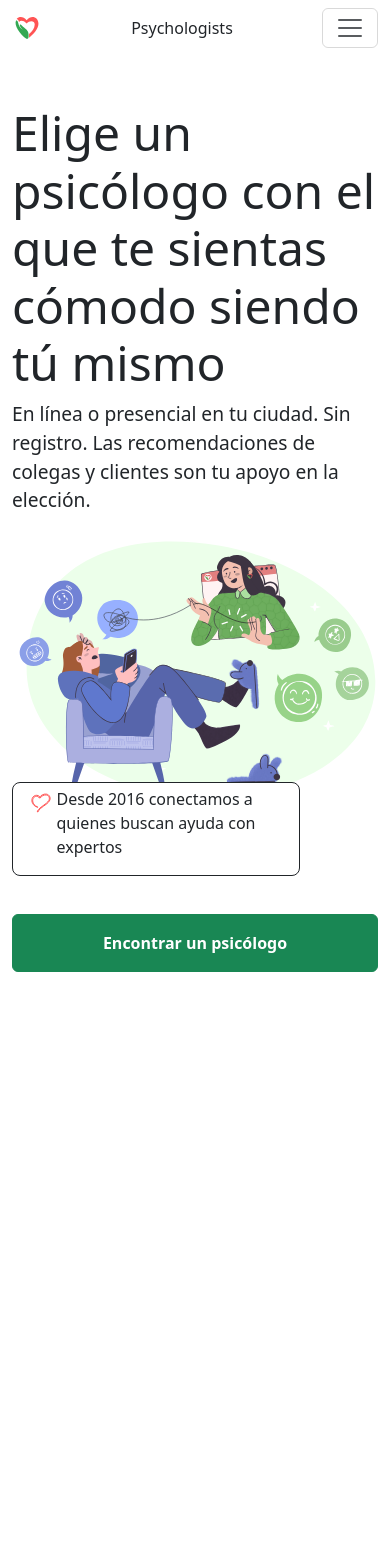
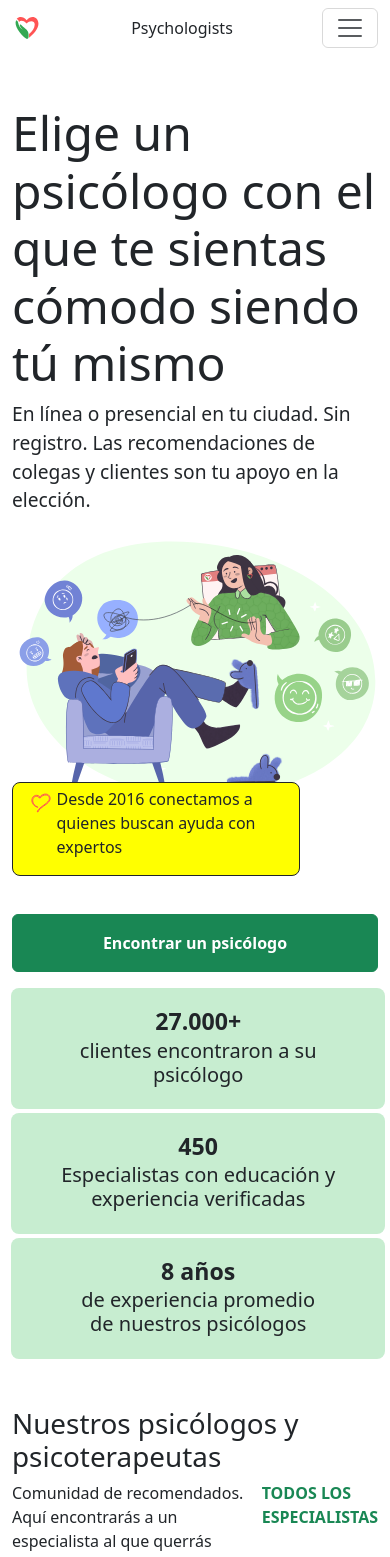
Before and after one commit to Benit0Trdlla/Psychologists, a Next.js app in the folder my-app/: page / in a window 390 px wide. Shown: the top 1557 px of the page. Before the commit the page ends 972 px from the top, so only its background shows below. Built offline with nearby package versions, Linux system fonts and the light colour scheme.

Commit message:
CARDS STATS with responsive desing done.

```diff
--- a/my-app/src/app/HeroSection.css
+++ b/my-app/src/app/HeroSection.css
@@ -14,9 +14,15 @@
 
 .div-overlay {
     position: relative;
+    background-color: purple !important;
     top: -26%;
     left: 0%;
     width: calc(var(--ancho-pantalla) * 0.29);
+}
+
+.card-bg-width {
+    background-color: rgb(199, 237, 208);
+    width: 360px;
 }
 
 @media screen and (max-width: 1200px) {
@@ -25,7 +31,13 @@
     }
 
     .div-overlay {
+        background-color: red !important;
         top: 0%;
+        width: calc(var(--ancho-pantalla) * 0.24);
+    }
+
+    .card-bg-width {
+        background-color: rgb(199, 237, 208);
         width: calc(var(--ancho-pantalla) * 0.24);
     }
 }
@@ -35,14 +47,22 @@
         --ancho-pantalla: 992px;
     }
 
+
+    .card-bg-width {
+        background-color: rgb(199, 237, 208);
+        width: calc(var(--ancho-pantalla) * 0.22);
+    }
+
     .div-overlay {
         top: -14%;
+        background-color: green !important;
         width: calc(var(--ancho-pantalla) * 0.54);
     }
 
     .hero-title {
         text-align: start;
     }
+
     .hero-subtitle {
         text-align: start;
     }
@@ -53,26 +73,15 @@
         --ancho-pantalla: 768px;
     }
 
-    .div-overlay {
-        top: -25%;
-        width: calc(var(--ancho-pantalla) * 0.5);
-    }
-
-    .hero-title {
-        text-align: start;
-    }
-    .hero-subtitle {
-        text-align: start;
-    }
-}
-
-@media screen and (max-width: 576px) {
-    :root {
-        --ancho-pantalla: 576px;
+    .card-bg-width {
+        background-color: rgb(199, 237, 208);
+        width: calc(var(--ancho-pantalla) * 0.21);
+        height: calc(var(--ancho-pantalla) * 0.21);
     }
 
     .div-overlay {
-        top: -6%;
+        top: -25%;
+        background-color: blue !important;
         width: calc(var(--ancho-pantalla) * 0.5);
     }
 
@@ -84,3 +93,29 @@
         text-align: start;
     }
 }
+
+@media screen and (max-width: 576px) {
+    :root {
+        --ancho-pantalla: 576px;
+    }
+
+    .card-bg-width {
+        background-color: rgb(199, 237, 208);
+        width: 96%;
+        margin-left: 11px;
+    }
+
+    .div-overlay {
+        top: -6%;
+        background-color: yellow !important;
+        width: calc(var(--ancho-pantalla) * 0.5);
+    }
+
+    .hero-title {
+        text-align: start;
+    }
+
+    .hero-subtitle {
+        text-align: start;
+    }
+}
--- a/my-app/src/app/page.jsx
+++ b/my-app/src/app/page.jsx
@@ -9,6 +9,7 @@ export default function Home() {
   ]
   return (
     <>
+      {/* NAVBAR */}
       <header id="header">
         <nav className="navbar navbar-expand-md bg-white">
           <div className="container">
@@ -60,7 +61,7 @@ export default function Home() {
         </nav>
       </header>
 
-
+      {/* HERO SECTION */}
       <div className="container text-center mt-5">
         <div className="row justify-content-evenly">
           <div className="col-lg-6 text-start">
@@ -74,7 +75,7 @@ export default function Home() {
           </div>
 
           <div className="col-lg-6">
-            <img src="images/HeroSection.svg" alt="Hero Section Image" className="img-fluid" width={800} height={800}/>
+            <img src="images/HeroSection.svg" alt="Hero Section Image" className="img-fluid" width={800} height={800} />
             <div className="div-overlay border border-1 rounded-3 border-dark d-flex bg-white">
               <img src="heart.svg" alt="Logo" width="30" height="24" className="d-inline-block align-text-top mt-2 ms-3" />
               <p className="ms-1 ms-lg-0 px-lg-2 text-start mt-1">
@@ -82,7 +83,45 @@ export default function Home() {
               </p>
             </div>
           </div>
+        </div>
+      </div>
 
+      {/* CARDS STATS */}
+      <div className="container text-center mt-3 mt-lg-4 mt-xl-0 mb-5 mb-lg-0">
+        <div className="row align-items-center d-flex justify-content-between gap-lg-0 gap-1">
+          <div className="col-lg-4  rounded-3 p-0 card-bg-width">
+            <p className="m-0 fs-3 fw-semibold mt-3">27.000+</p>
+            <p style={{ lineHeight: "1.5rem" }} className="fw-normal fs-5">clientes encontraron a su <br /> psicólogo</p>
+          </div>
+          <div className="col-lg-4  rounded-3 p-0 card-bg-width">
+            <p className="m-0 fs-3 fw-semibold mt-3">450</p>
+            <p style={{ lineHeight: "1.5rem" }} className="fw-normal fs-5">Especialistas con educación y experiencia verificadas</p>
+          </div>
+          <div className="col-lg-4  rounded-3 p-0 card-bg-width">
+            <p className="m-0 fs-3 fw-semibold mt-3">8 años</p>
+            <p style={{ lineHeight: "1.5rem" }} className="fw-normal fs-5">de experiencia promedio <br /> de nuestros psicólogos</p>
+          </div>
+        </div>
+      </div>
+
+      {/* CARDS PSICOLOGOS */}
+      <div className="container mt-lg-4 p-lg-0">
+        <div>
+          <h1>
+            Nuestros psicólogos y psicoterapeutas
+          </h1>
+          <div className="d-flex justify-content-between">
+            <div>
+              <p className="fs-6 fw-normal">
+                Comunidad de recomendados. Aquí encontrarás a un especialista al que querrás acudir sin dudas.
+              </p>
+            </div>
+            <div>
+              <p className="text-success fw-semibold cursor-pointer">
+                TODOS LOS ESPECIALISTAS
+              </p>
+            </div>
+          </div>
         </div>
       </div>
     </>
```
